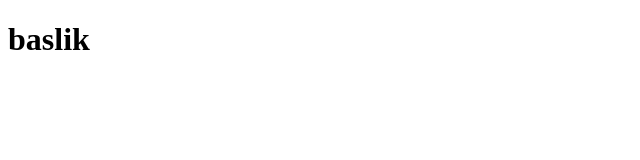
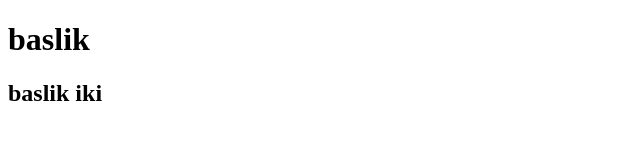
Before and after one commit to hakantasbey/vscode-2, a plain HTML site: page index.html in a window 1280 px wide. Shown: the whole page, without its empty margins (0-640 px from the left). Drawn offline with Linux system fonts and the light colour scheme.

Commit message:
Update index.html

```diff
--- a/index.html
+++ b/index.html
@@ -7,5 +7,6 @@
   </head>
   <body>
     <h1>baslik</h1>
+    <h2>baslik iki</h2>
   </body>
 </html>
```
